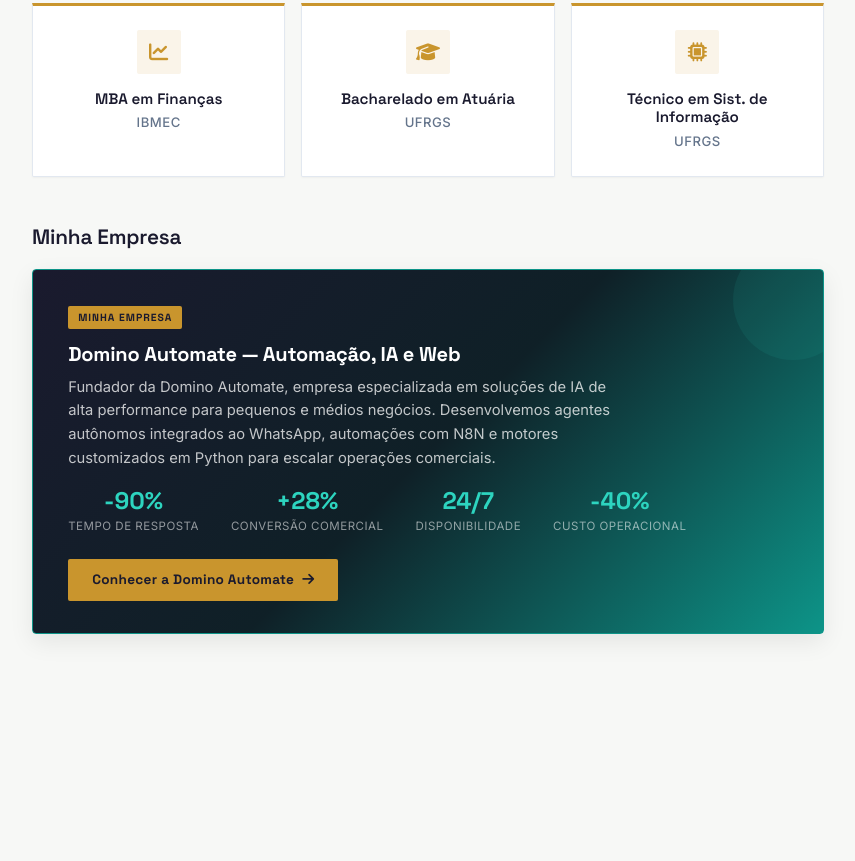
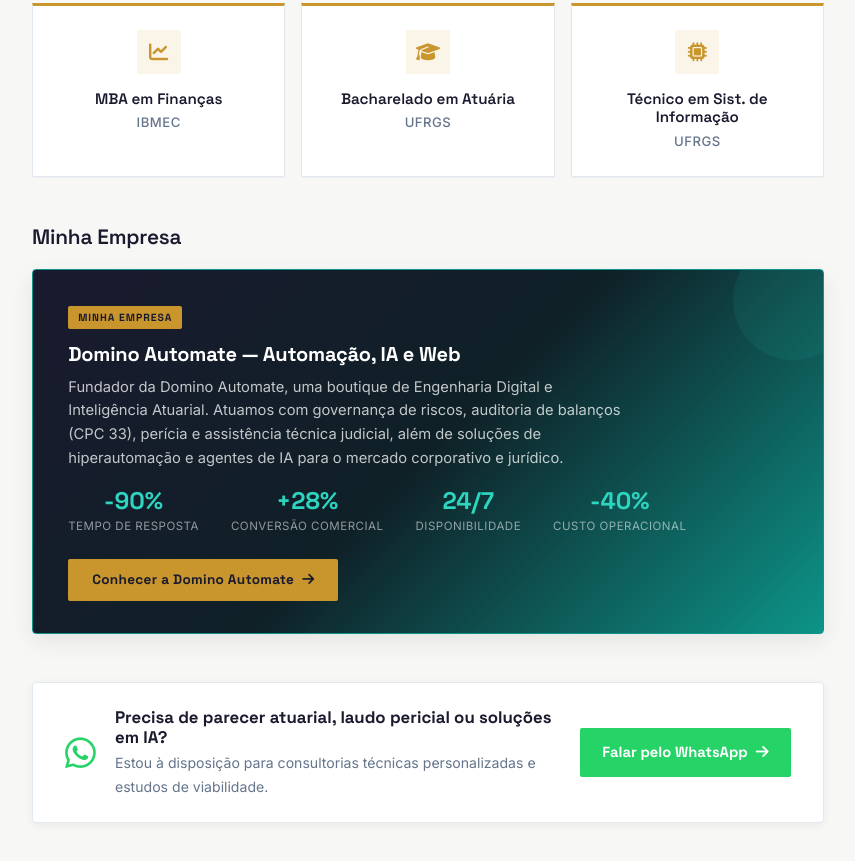
Before and after one commit to demianatuario-dotcom/Curriculo, a website: page public/index.html in a window 1280 px wide. Shown: the part 2067-2928 px from the top of the page, without its empty margins (312-1167 px from the left). Before the commit the page ends 2813 px from the top, so only its background shows below. Drawn offline with Linux system fonts and the light colour scheme; no server answers.

Commit message:
feat: updates Minha Empresa niches and moves WhatsApp CTA

```diff
--- a/public/index.html
+++ b/public/index.html
@@ -204,7 +204,7 @@
             <div class="promo-banner reveal-item">
                 <span class="promo-badge" data-i18n="promo_badge">Minha Empresa</span>
                 <h3 data-i18n="promo_title">Domino Automate — Automação, IA e Web</h3>
-                <p data-i18n="promo_desc">Fundador da Domino Automate, empresa especializada em soluções de IA de alta performance para pequenos e médios negócios. Desenvolvemos agentes autônomos integrados ao WhatsApp, automações com N8N e motores customizados em Python para escalar operações comerciais.</p>
+                <p data-i18n="promo_desc">Fundador da Domino Automate, uma boutique de Engenharia Digital e Inteligência Atuarial. Atuamos com governança de riscos, auditoria de balanços (CPC 33), perícia e assistência técnica judicial, além de soluções de hiperautomação e agentes de IA para o mercado corporativo e jurídico.</p>
                 <div class="promo-stats">
                     <div class="promo-stat">
                         <span class="promo-stat-value" data-i18n="promo_stat1_val">-90%</span>
@@ -225,6 +225,20 @@
                 </div>
                 <a href="https://domino-automate.com.br" target="_blank" rel="noopener" class="promo-link" data-i18n="promo_cta">
                     Conhecer a Domino Automate <i class="fa-solid fa-arrow-right"></i>
+                </a>
+            </div>
+
+            <!-- Studies CTA -->
+            <div class="studies-cta reveal-item">
+                <div class="studies-cta-content">
+                    <i class="fa-brands fa-whatsapp cta-icon"></i>
+                    <div>
+                        <h4 data-i18n="studies_cta_title">Precisa de parecer atuarial, laudo pericial ou soluções em IA?</h4>
+                        <p data-i18n="studies_cta_desc">Estou à disposição para consultorias técnicas personalizadas e estudos de viabilidade.</p>
+                    </div>
+                </div>
+                <a href="https://wa.me/5561981171564?text=Ol%C3%A1%20Demian,%20vi%20seus%20estudos%20no%20portf%C3%B3lio%20e%20gostaria%20de%20conversar." target="_blank" rel="noopener" class="btn-cta" data-i18n="studies_cta_btn">
+                    Falar pelo WhatsApp <i class="fa-solid fa-arrow-right"></i>
                 </a>
             </div>
         </section>
@@ -394,19 +408,7 @@
                 <p data-i18n="studies_empty">Novos materiais serão publicados aqui em breve.</p>
             </div>
 
-            <!-- Studies CTA -->
-            <div class="studies-cta reveal-item">
-                <div class="studies-cta-content">
-                    <i class="fa-brands fa-whatsapp cta-icon"></i>
-                    <div>
-                        <h4 data-i18n="studies_cta_title">Precisa de parecer atuarial, laudo pericial ou soluções em IA?</h4>
-                        <p data-i18n="studies_cta_desc">Estou à disposição para consultorias técnicas personalizadas e estudos de viabilidade.</p>
-                    </div>
-                </div>
-                <a href="https://wa.me/5561981171564?text=Ol%C3%A1%20Demian,%20vi%20seus%20estudos%20no%20portf%C3%B3lio%20e%20gostaria%20de%20conversar." target="_blank" rel="noopener" class="btn-cta" data-i18n="studies_cta_btn">
-                    Falar pelo WhatsApp <i class="fa-solid fa-arrow-right"></i>
-                </a>
-            </div>
+
         </section>
 
         <!-- ==================== AI ASSISTANT ==================== -->
--- a/public/script.js
+++ b/public/script.js
@@ -70,7 +70,7 @@
         promo_section_title: "Minha Empresa",
         promo_badge: "MINHA EMPRESA",
         promo_title: "Domino Automate — Automação, IA e Web",
-        promo_desc: "Fundador da Domino Automate, empresa especializada em soluções de IA de alta performance para pequenos e médios negócios. Desenvolvemos agentes autônomos integrados ao WhatsApp, automações com N8N e motores customizados em Python para escalar operações comerciais.",
+        promo_desc: "Fundador da Domino Automate, uma boutique de Engenharia Digital e Inteligência Atuarial. Atuamos com governança de riscos, auditoria de balanços (CPC 33), perícia e assistência técnica judicial, além de soluções de hiperautomação e agentes de IA para o mercado corporativo e jurídico.",
         promo_stat1_val: "-90%",
         promo_stat1_lbl: "Tempo de Resposta",
         promo_stat2_val: "+28%",
@@ -149,7 +149,7 @@
         promo_section_title: "My Company",
         promo_badge: "MY COMPANY",
         promo_title: "Domino Automate — Automation, AI & Web",
-        promo_desc: "Founder of Domino Automate, a company specialized in high-performance AI solutions for small and medium businesses. We develop autonomous agents integrated with WhatsApp, N8N automations, and custom Python engines to scale commercial operations.",
+        promo_desc: "Founder of Domino Automate, a Digital Engineering and Actuarial Intelligence boutique. We work with risk governance, balance sheet auditing (CPC 33), expert testimony and judicial technical assistance, as well as hyperautomation solutions and AI agents for the corporate and legal market.",
         promo_stat1_val: "-90%",
         promo_stat1_lbl: "Response Time",
         promo_stat2_val: "+28%",
```
Also changed, not shown: 1 other file.
